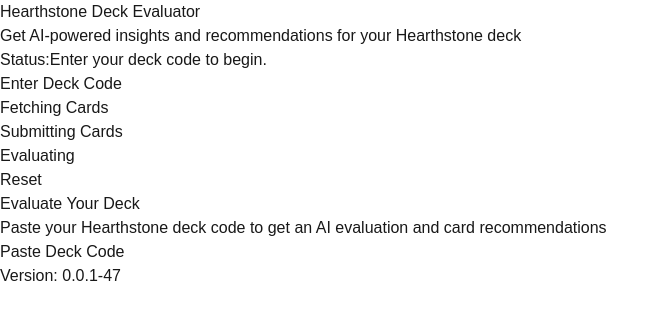
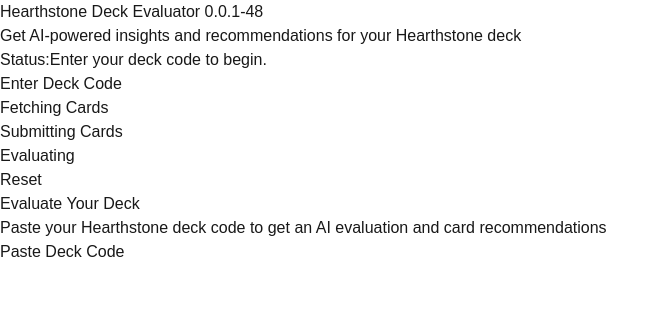
Before and after one commit to Madrawn/deck-recommender, a Next.js app: page / in a window 1280 px wide. Shown: the top 320 px of the page, without its empty margins (0-669 px from the left). Built offline with nearby package versions, Linux system fonts and the light colour scheme.

Commit message:
refactor: update build script to use single command and display version in header

```diff
--- a/package.json
+++ b/package.json
@@ -5,7 +5,7 @@
   "scripts": {
     "gitversion": "gitversion > ./src/app/version.json",
     "dev": "npm run gitversion && next dev",
-    "build": "npm run gitversion || next build",
+    "build": "npm run gitversion & next build",
     "start": "next start",
     "lint": "next lint",
     "docker:build": "docker build -t deck-recommender .",
--- a/src/app/layout.tsx
+++ b/src/app/layout.tsx
@@ -1,7 +1,6 @@
 import type { Metadata } from "next";
 import { Geist, Geist_Mono } from "next/font/google";
 import "./globals.css";
-import { FullSemVer } from "./version.json";
 
 const geistSans = Geist({
   variable: "--font-geist-sans",
@@ -30,9 +29,6 @@
       >
         {children}
       </body>
-      <footer>
-        <p>Version: {FullSemVer}</p>
-      </footer>
     </html>
   );
 }
--- a/src/app/renderDeckEvaluator.tsx
+++ b/src/app/renderDeckEvaluator.tsx
@@ -4,6 +4,7 @@
 import { deckCodeInputModal } from "./deckCodeInputModal";
 import { useState } from "react";
 import { DeckEvaluationState } from "./types";
+import version from "./version.json";
 
 type renderStateStepperProps = {
   evaluationState: DeckEvaluationState;
@@ -120,7 +121,9 @@
     <div className="min-h-screen bg-gray-100 p-4">
       <div className="max-w-6xl mx-auto">
         <header className="bg-purple-700 text-white p-6 rounded-lg shadow-lg mb-8">
-          <h1 className="text-3xl font-bold">Hearthstone Deck Evaluator</h1>
+          <h1 className="text-3xl font-bold">
+            Hearthstone Deck Evaluator {version.FullSemVer}{" "}
+          </h1>
           <p className="mt-2">
             Get AI-powered insights and recommendations for your Hearthstone
             deck
--- a/src/app/version.json
+++ b/src/app/version.json
@@ -4,24 +4,24 @@
   "BranchName": "master",
   "BuildMetaData": null,
   "CommitDate": "2025-02-27",
-  "CommitsSinceVersionSource": 47,
+  "CommitsSinceVersionSource": 48,
   "EscapedBranchName": "master",
-  "FullBuildMetaData": "Branch.master.Sha.ac6e2480d2032a335642a36e42e42c24a0cc51bc",
-  "FullSemVer": "0.0.1-47",
-  "InformationalVersion": "0.0.1-47+Branch.master.Sha.ac6e2480d2032a335642a36e42e42c24a0cc51bc",
+  "FullBuildMetaData": "Branch.master.Sha.cbcb89561c60f0fbed499ba1476e71fdc408b973",
+  "FullSemVer": "0.0.1-48",
+  "InformationalVersion": "0.0.1-48+Branch.master.Sha.cbcb89561c60f0fbed499ba1476e71fdc408b973",
   "Major": 0,
   "MajorMinorPatch": "0.0.1",
   "Minor": 0,
   "Patch": 1,
   "PreReleaseLabel": "",
   "PreReleaseLabelWithDash": "",
-  "PreReleaseNumber": 47,
-  "PreReleaseTag": "47",
-  "PreReleaseTagWithDash": "-47",
-  "SemVer": "0.0.1-47",
-  "Sha": "ac6e2480d2032a335642a36e42e42c24a0cc51bc",
-  "ShortSha": "ac6e248",
-  "UncommittedChanges": 1,
+  "PreReleaseNumber": 48,
+  "PreReleaseTag": "48",
+  "PreReleaseTagWithDash": "-48",
+  "SemVer": "0.0.1-48",
+  "Sha": "cbcb89561c60f0fbed499ba1476e71fdc408b973",
+  "ShortSha": "cbcb895",
+  "UncommittedChanges": 4,
   "VersionSourceSha": "",
-  "WeightedPreReleaseNumber": 55047
+  "WeightedPreReleaseNumber": 55048
 }
```
